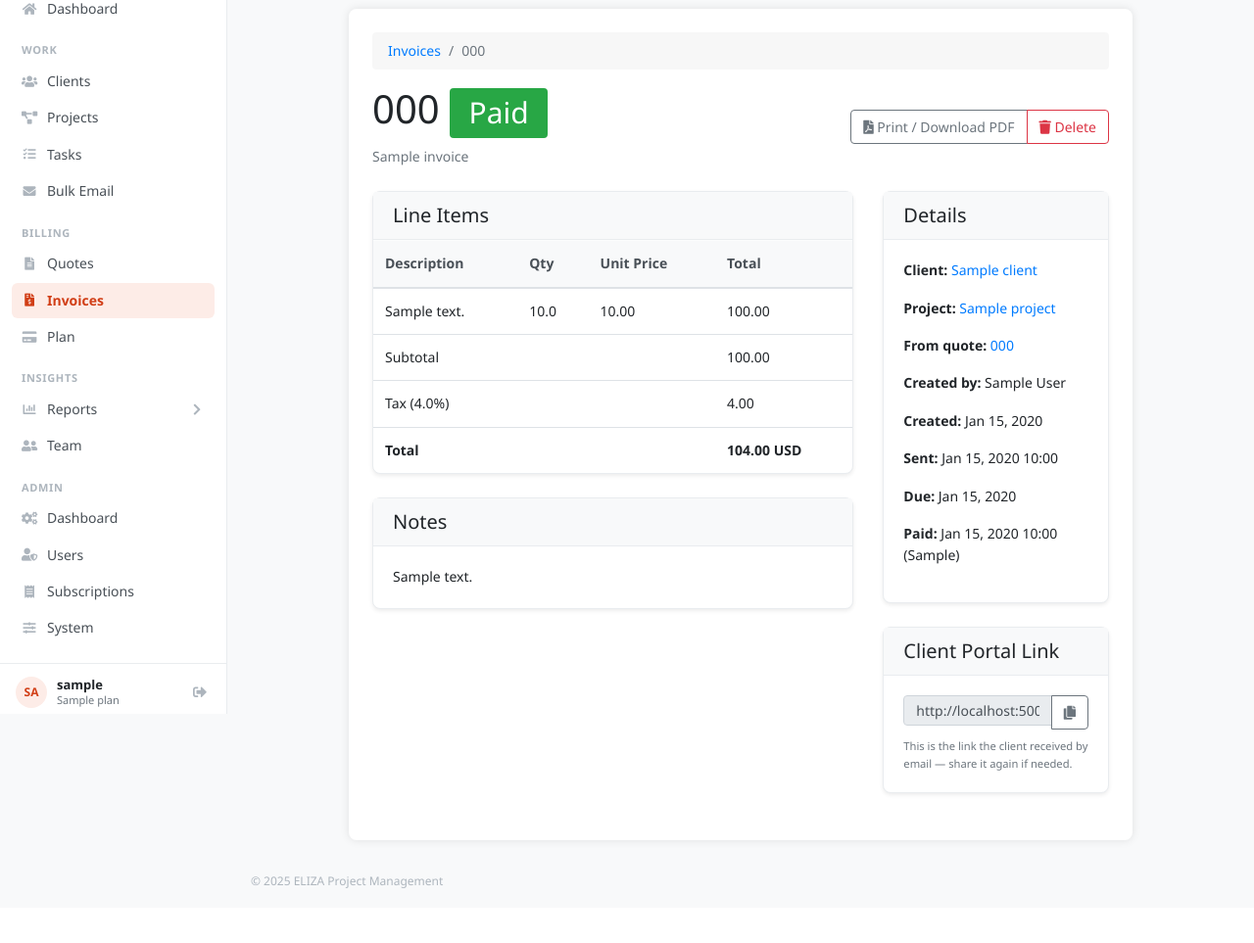
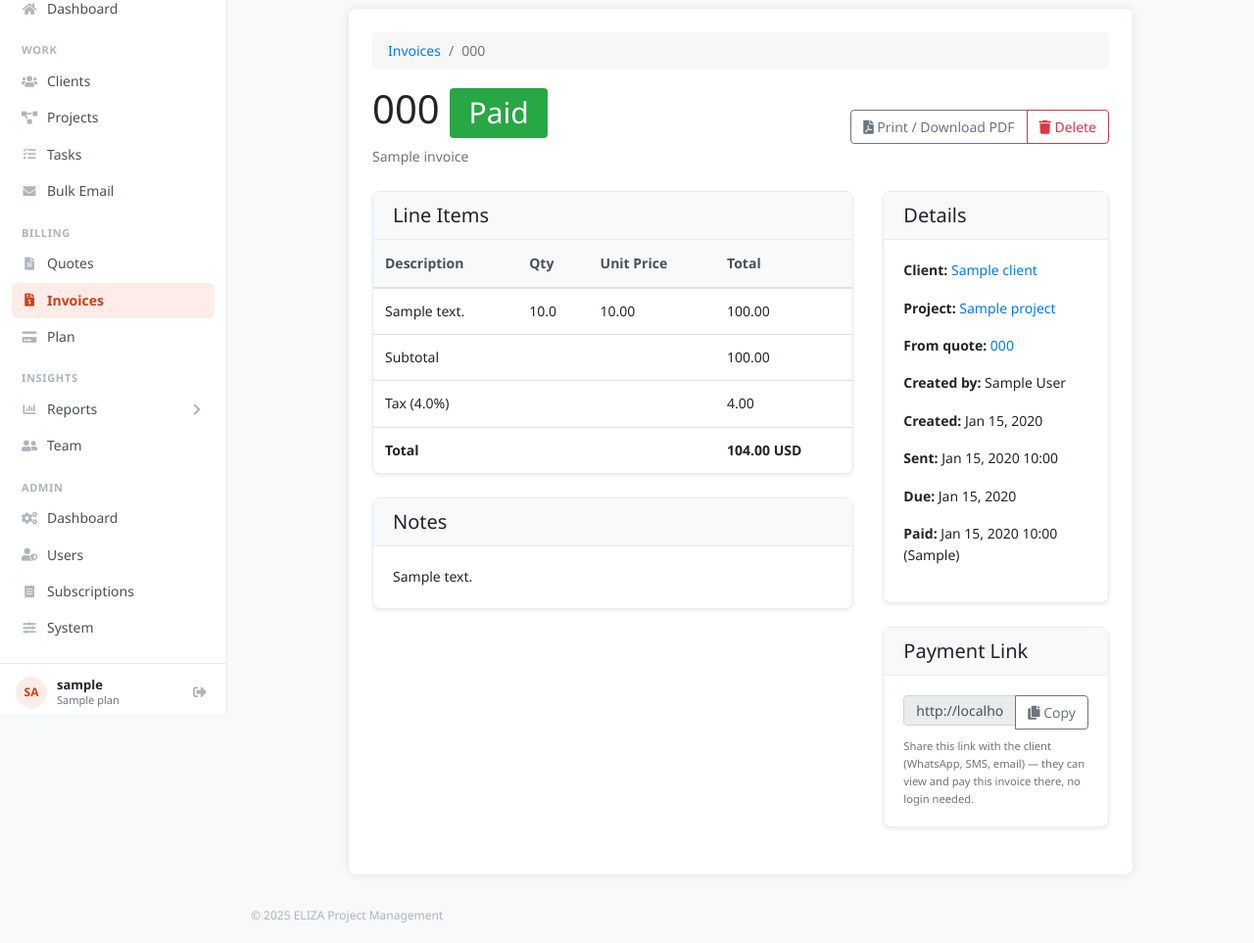
Before and after one commit to samsoftware76/ELIZA-Simple, a Flask app: page /invoices/1 in a window 1280 px wide. Shown: the part 71-1034 px from the top of the page at 98% size. Before the commit the page ends 978 px from the top, so only its background shows below. Run offline with Flask 3, Linux system fonts and the light colour scheme; a user stored in the database is signed in; tables that the repository leaves empty hold one stand-in row (values such as "Sample post"); some libraries are stand-ins or nearby versions.

Commit message:
Payment links + accept-a-quote-and-pay-it via PesaPal
The client picks the order up and pays it - directly, no waiting.

- Accepting a quote on the client portal now auto-creates the invoice
  from it (the staff convert-to-invoice logic extracted into a shared
  helper both paths use), marks it sent, and lands the client straight
  on the invoice payment page with the PesaPal button and bank-transfer
  details - accept and pay in one continuous flow, instead of accept,
  wait for the freelancer to manually convert and re-send, then pay.
  Double-submit safe (an existing linked invoice is reused, never
  duplicated), and the freelancer's acceptance-notification email now
  says an invoice was auto-generated and payment offered.
- Returning to the quote link after accepting shows a "View & pay
  invoice" button, so the payment path is never lost.
- Copy-payment-link controls on staff invoice and quote detail pages: a
  readonly URL + one-click copy (clipboard API with fallback), shareable
  over WhatsApp/SMS/anything - the link is the client-facing order page,
  no login needed, and the PesaPal order is only created when the client
  actually clicks Pay, so links can't create stray orders or expire.

Verified live over real HTTP with throwaway data (38 checks): quote
accepted -> exactly one linked invoice with correct items/totals ->
redirect landed on the portal payment page showing the PesaPal button
and flash toast; re-accepting created no duplicate; copy controls
render the correct URLs. All throwaway data deleted and confirmed
removed.

Co-Authored-By: Claude Fable 5 <noreply@anthropic.com>
Claude-Session: https://claude.ai/code/session_019R6eaABPf2QKYhko84nt86

```diff
--- a/api/billing.py
+++ b/api/billing.py
@@ -42,6 +42,42 @@ def parse_line_items(form):
             unit_price = 0
         items.append({'description': description, 'quantity': quantity, 'unit_price': unit_price})
     return items
+
+
+def create_invoice_from_quote(quote, created_by_id):
+    """Shared core of quote -> invoice conversion, used by both the staff
+    convert route below and the client portal's accept-and-pay flow
+    (api/portal.py imports this; billing.py must never import portal.py or
+    that becomes circular).
+
+    Copies title/currency/tax/notes and every line item, links the invoice
+    back to the quote, and assigns the INV-xxxxx number. Adds to the session
+    and flushes (so invoice.id/number exist) but does NOT commit - the caller
+    owns the transaction and decides status/sent_at before committing.
+    """
+    invoice = Invoice(
+        invoice_number='PENDING',
+        client_id=quote.client_id,
+        project_id=quote.project_id,
+        quote_id=quote.id,
+        created_by_id=created_by_id,
+        title=quote.title,
+        currency=quote.currency,
+        tax_rate=quote.tax_rate,
+        notes=quote.notes,
+    )
+    db.session.add(invoice)
+    db.session.flush()  # assigns invoice.id for numbering, still inside the transaction
+    invoice.invoice_number = f"INV-{invoice.id:05d}"
+
+    for item in quote.items:
+        db.session.add(InvoiceItem(
+            invoice_id=invoice.id,
+            description=item.description,
+            quantity=item.quantity,
+            unit_price=item.unit_price,
+        ))
+    return invoice
 
 
 # --------------------------------------------------------------------------
@@ -241,29 +277,7 @@ def quote_convert_to_invoice(quote_id):
         return redirect(url_for('billing.quote_detail', quote_id=quote.id))
 
     try:
-        invoice = Invoice(
-            invoice_number='PENDING',
-            client_id=quote.client_id,
-            project_id=quote.project_id,
-            quote_id=quote.id,
-            created_by_id=current_user.id,
-            title=quote.title,
-            currency=quote.currency,
-            tax_rate=quote.tax_rate,
-            notes=quote.notes,
-        )
-        db.session.add(invoice)
-        db.session.flush()
-        invoice.invoice_number = f"INV-{invoice.id:05d}"
-
-        for item in quote.items:
-            db.session.add(InvoiceItem(
-                invoice_id=invoice.id,
-                description=item.description,
-                quantity=item.quantity,
-                unit_price=item.unit_price,
-            ))
-
+        invoice = create_invoice_from_quote(quote, current_user.id)
         db.session.commit()
         flash(f'Invoice {invoice.invoice_number} created from quote {quote.quote_number}. Review it before sending.', 'success')
         return redirect(url_for('billing.invoice_edit', invoice_id=invoice.id))
--- a/templates/invoices/detail.html
+++ b/templates/invoices/detail.html
@@ -98,17 +98,27 @@
                 </div>
             </div>
 
-            {% if invoice.status != 'draft' %}
+            {% if invoice.status not in ('draft', 'cancelled') %}
             <div class="card shadow-sm mb-4">
-                <div class="card-header"><h5 class="mb-0">Client Portal Link</h5></div>
+                <div class="card-header"><h5 class="mb-0">Payment Link</h5></div>
                 <div class="card-body">
                     <div class="input-group">
-                        <input type="text" class="form-control form-control-sm" id="portal-link" value="{{ portal_url }}" readonly>
+                        <input type="text" class="form-control form-control-sm" id="portal-link" value="{{ portal_url }}" readonly onclick="this.select()">
                         <div class="input-group-append">
-                            <button class="btn btn-sm btn-outline-secondary" type="button" onclick="copyPortalLink()"><i class="fas fa-copy"></i></button>
+                            <button class="btn btn-sm btn-outline-secondary" type="button" id="copy-portal-link"
+                                    data-portal-url="{{ portal_url }}" onclick="copyPortalLink(this)">
+                                <i class="fas fa-copy"></i> Copy
+                            </button>
                         </div>
                     </div>
-                    <small class="text-muted d-block mt-2">This is the link the client received by email &mdash; share it again if needed.</small>
+                    <small class="text-muted d-block mt-2">Share this link with the client (WhatsApp, SMS, email) &mdash; they can view and pay this invoice there, no login needed.</small>
+                </div>
+            </div>
+            {% elif invoice.status == 'draft' %}
+            <div class="card shadow-sm mb-4">
+                <div class="card-header"><h5 class="mb-0">Payment Link</h5></div>
+                <div class="card-body">
+                    <small class="text-muted">Sending this invoice to the client activates its payment link &mdash; you can copy and share it here afterwards.</small>
                 </div>
             </div>
             {% endif %}
@@ -119,11 +129,28 @@
 
 {% block extra_js %}
 <script>
-    function copyPortalLink() {
-        var el = document.getElementById('portal-link');
-        el.select();
-        el.setSelectionRange(0, 99999);
-        document.execCommand('copy');
+    function copyPortalLink(btn) {
+        // URL comes from the data attribute, not an inline-interpolated string.
+        var url = btn.dataset.portalUrl;
+        var done = function () {
+            var original = btn.innerHTML;
+            btn.innerHTML = 'Copied!';
+            btn.disabled = true;
+            setTimeout(function () { btn.innerHTML = original; btn.disabled = false; }, 1500);
+        };
+        var fallback = function () {
+            var el = document.getElementById('portal-link');
+            el.select();
+            el.setSelectionRange(0, 99999);
+            try {
+                if (document.execCommand('copy')) { done(); }
+            } catch (e) { /* leave the text selected for manual copy */ }
+        };
+        if (navigator.clipboard && navigator.clipboard.writeText) {
+            navigator.clipboard.writeText(url).then(done, fallback);
+        } else {
+            fallback();
+        }
     }
 </script>
 {% endblock %}
```
Also changed, not shown: api/portal.py (+29 -3 lines), templates/emails/quote_response_notification.html (+6 -1 lines), templates/portal/quote.html (+8 -1 lines), templates/quotes/detail.html (+35 -8 lines), utils/email_utils.py (+8 -1 lines).
